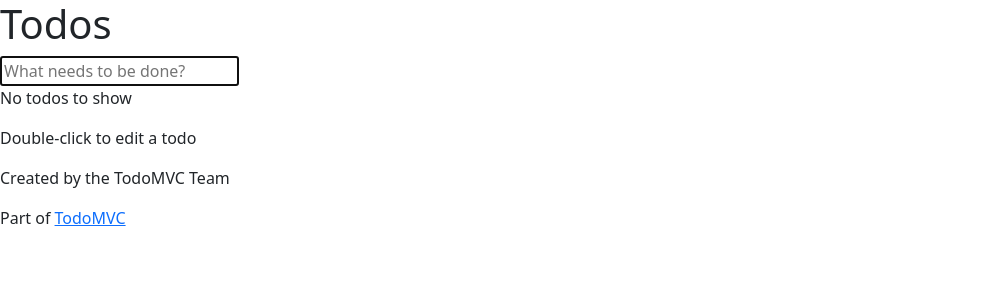
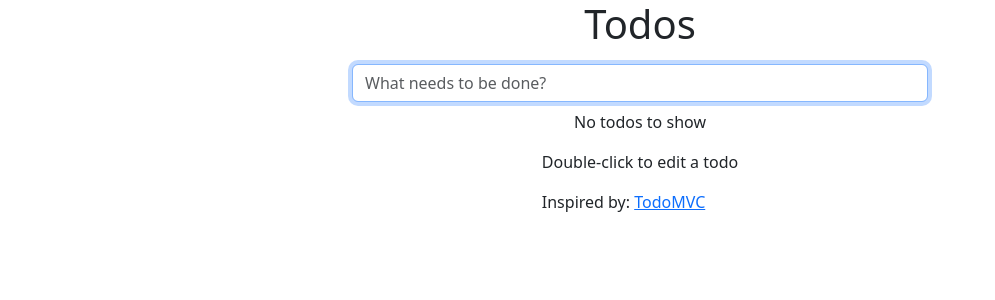
Before and after one commit to attilacs/angular-practice-todo3, an Angular app: page /#/all in a window 1280 px wide. Shown: the top 300 px of the page, without its empty margins (0-995 px from the left). Built offline with nearby package versions, Linux system fonts and the light colour scheme.

Commit message:
Format app using bootstrap

```diff
--- a/src/app/app.component.html
+++ b/src/app/app.component.html
@@ -1,9 +1,10 @@
-<h1>{{title}}</h1>
-<app-todo-header />
-<app-todo-list />
-<app-todo-footer />
-<footer class="info">
-    <p>Double-click to edit a todo</p>
-    <p>Created by the TodoMVC Team</p>
-    <p>Part of <a href="http://todomvc.com">TodoMVC</a></p>
-</footer>
+<div class="app-container d-flex flex-column align-items-center">
+    <h1 class="mb-3">{{title}}</h1>
+    <app-todo-header class="w-100" />
+    <app-todo-list class="w-100" />
+    <app-todo-footer class="w-100" />
+    <footer>
+        <p>Double-click to edit a todo</p>
+        <p>Inspired by: <a href="http://todomvc.com" target="_blank">TodoMVC</a></p>
+    </footer>
+</div>
--- a/src/app/app.component.scss
+++ b/src/app/app.component.scss
@@ -0,0 +1,5 @@
+.app-container {
+    max-width: 576px;
+    margin: 0 auto;
+    width: 100%;
+}
--- a/src/app/components/todo-header/todo-header.component.html
+++ b/src/app/components/todo-header/todo-header.component.html
@@ -1,6 +1,9 @@
-<form [formGroup]="form" (ngSubmit)="onSubmit()">
+<form class="d-flex align-items-center gap-2 mb-2" [formGroup]="form" (ngSubmit)="onSubmit()">
+    <!-- TODO: add placeholder -->
     @if(todos().length){
-    <input type="checkbox" [checked]="isAllCompleted()" (change)="toggleAll($event)" title="Toggle All Input" />
+    <input class="form-check-input" type="checkbox" [checked]="isAllCompleted()" (change)="toggleAll($event)"
+        title="Toggle All Input" />
     }
-    <input formControlName="title" (keyup.enter)="onEnter()" placeholder="What needs to be done?" autofocus="" />
+    <input class="form-control" formControlName="title" (keyup.enter)="onEnter()" placeholder="What needs to be done?"
+        autofocus="" />
 </form>
--- a/src/app/components/todo-item/todo-item.component.html
+++ b/src/app/components/todo-item/todo-item.component.html
@@ -1,10 +1,10 @@
-<li>
+<li class="list-group-item d-flex align-items-center">
     @if(isEditing()) {
-    <input #todoInputRef [(ngModel)]="title" (keyup.enter)="updateTitle()" (blur)="handleBlur()"
+    <input class="form-control" #todoInputRef [(ngModel)]="title" (keyup.enter)="updateTitle()" (blur)="handleBlur()"
         (focus)="handleFocus()" />
     } @else {
-    <input type="checkbox" [checked]="todo().completed" (click)="toggleTodo()">
-    <span (dblclick)="startEdit()">{{ todo().title }}</span>
-    <button (click)="deleteTodo()">x</button>
+    <input class="form-check-input me-2" type="checkbox" [checked]="todo().completed" (click)="toggleTodo()">
+    <span class="w-100" (dblclick)="startEdit()">{{ todo().title }}</span>
+    <i class="ms-auto bi bi-trash text-danger" (click)="deleteTodo()"></i>
     }
 </li>
--- a/src/app/components/todo-item/todo-item.component.scss
+++ b/src/app/components/todo-item/todo-item.component.scss
@@ -0,0 +1,7 @@
+li {
+    height: 52px;
+}
+
+i {
+    cursor: pointer;
+}
--- a/src/app/components/todo-list/todo-list.component.html
+++ b/src/app/components/todo-list/todo-list.component.html
@@ -1,9 +1,9 @@
 @if(todos.length) {
-<ul>
+<ul class="list-group">
     @for(todo of todos; track todo.id) {
     <app-todo-item [todo]="todo" />
     }
 </ul>
 } @else {
-<p>No todos to show</p>
+<p class="text-center">No todos to show</p>
 }
```
